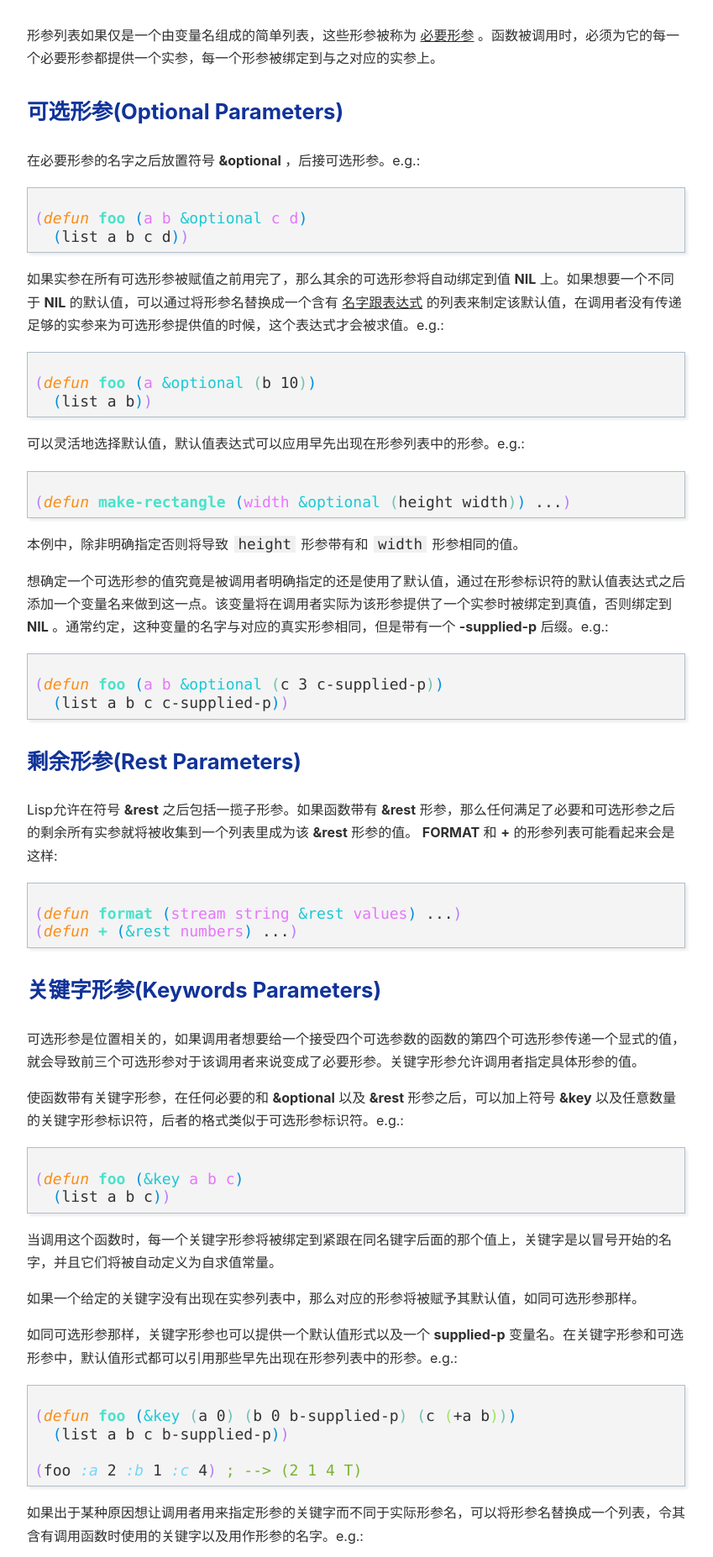
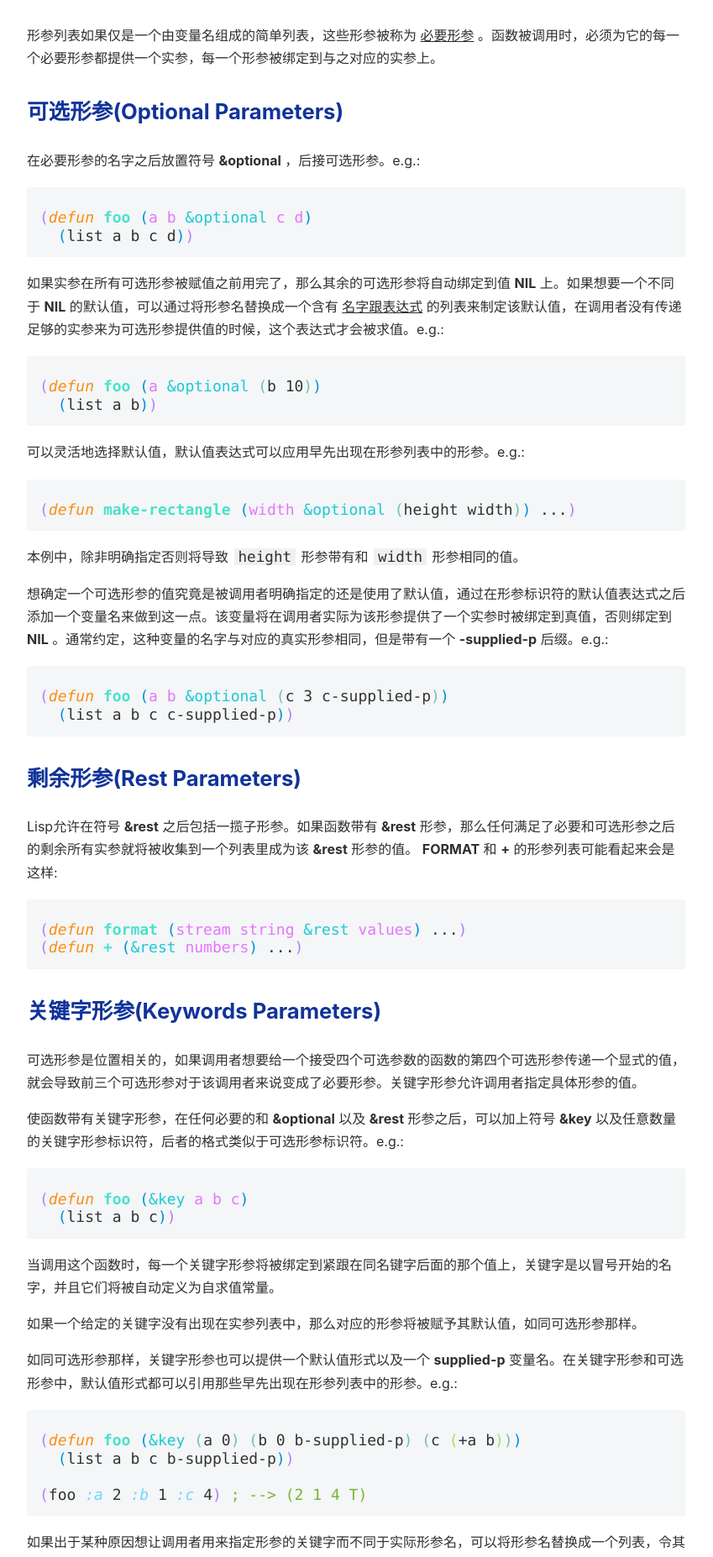
Before and after one commit to galeo/blog.galeo.me, a Jekyll site: the page built from _posts/2012-09-22-common-lisp-function-parameter-lists.html, in a window 1280 px wide. Shown: the part 686-2540 px from the top of the page at 84% size, without its empty margins (216-1065 px from the left). Built offline with Jekyll 4.4.1, drawn with Linux system fonts in a browser that asks for light colours; Markdown is read by kramdown in place of the engine named in the settings; comment, search, counter and statistics services are not loaded.

Commit message:
style: custom source code block faces

```diff
--- a/static/css/blog-galeo-me.css
+++ b/static/css/blog-galeo-me.css
@@ -436,13 +436,11 @@ p.verse {
 pre {
   font-family: Inconsolata, Menlo, Consolas, "Ubunto Mono", Monaco, 'DejaVu Sans Mono';
   font-size: 18px;
-  border: 1px solid #aebdcc;
-  box-shadow: 3px 3px 3px #eee;
-  border-radius: 0;
+  border-radius: 3px;
   overflow: auto;
   line-height: 1.2em;
   color: #333;
-  background-color: #f4f4f4;
+  background-color: #f4f6f7;
 }
 pre.example {
   padding: 8px;
@@ -453,10 +451,11 @@ pre.src {
   line-height: 1.2em;
   position: relative;
   display: block;
-  padding: 8px;
+  padding: 15px;
   padding-top: 1.4em;
 }
 pre.src:before {
+  border-radius: 3px;
   font-size: .9em;
   line-height: 1em;
   position: absolute;
```
